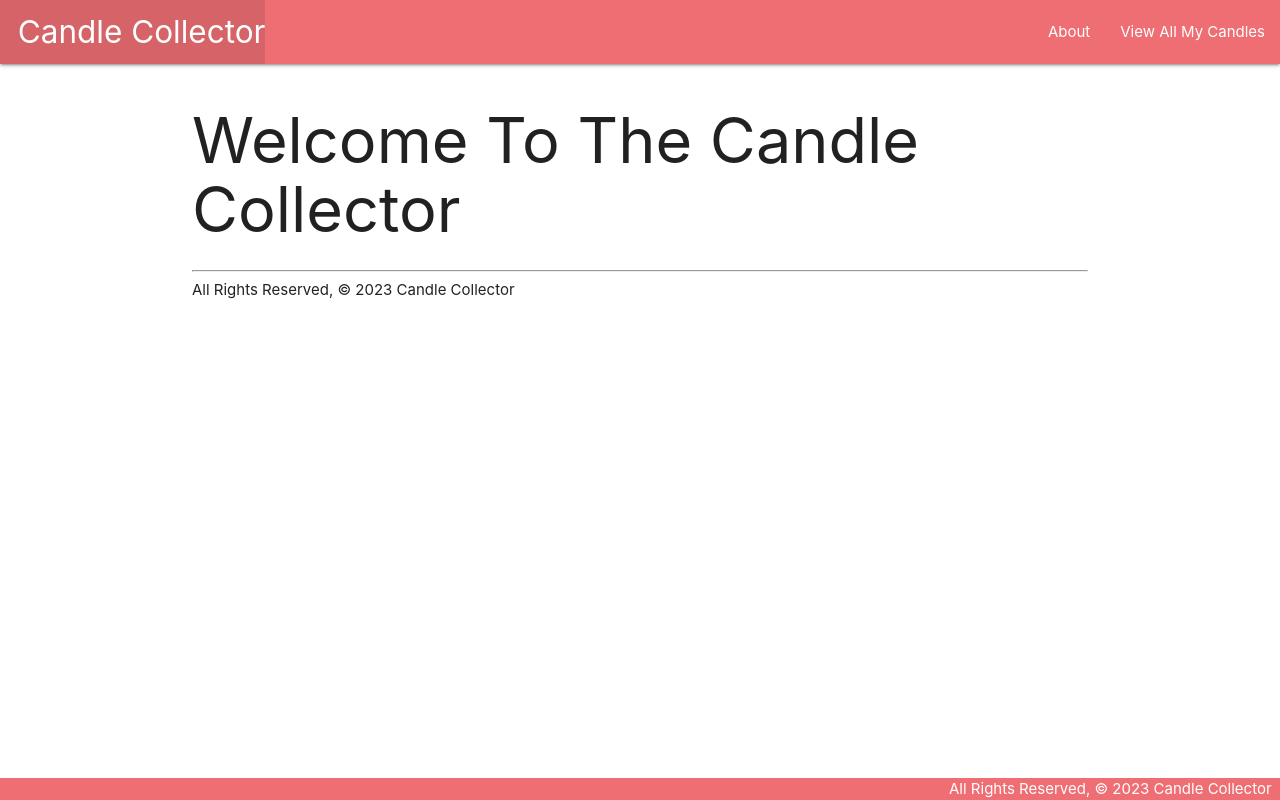
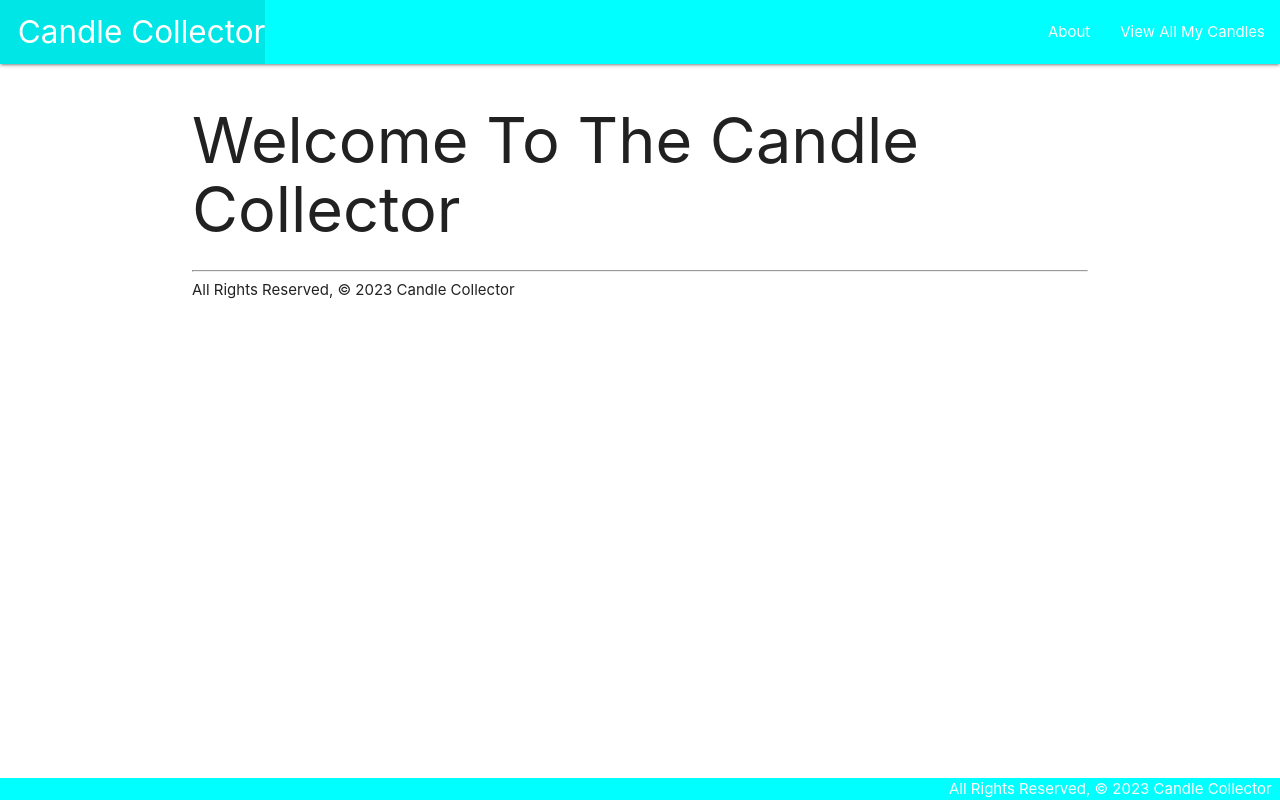
Before and after one commit to SylvesterSmithIII/candle-collector, a Django app: page / in a window 1280 px wide. Run offline with Django 4.2, Linux system fonts and the light colour scheme.

Commit message:
change colors

```diff
--- a/main_app/static/css/style.css
+++ b/main_app/static/css/style.css
@@ -12,3 +12,17 @@ body {
     padding-top: 0;
     text-align: right;
   }
+
+.navbar-fixed {
+  background-color: aqua !important;
+}
+
+.nav-wrapper {
+  background-color: aqua !important;
+
+}
+
+.page-footer {
+  background-color: aqua !important;
+
+}
```
